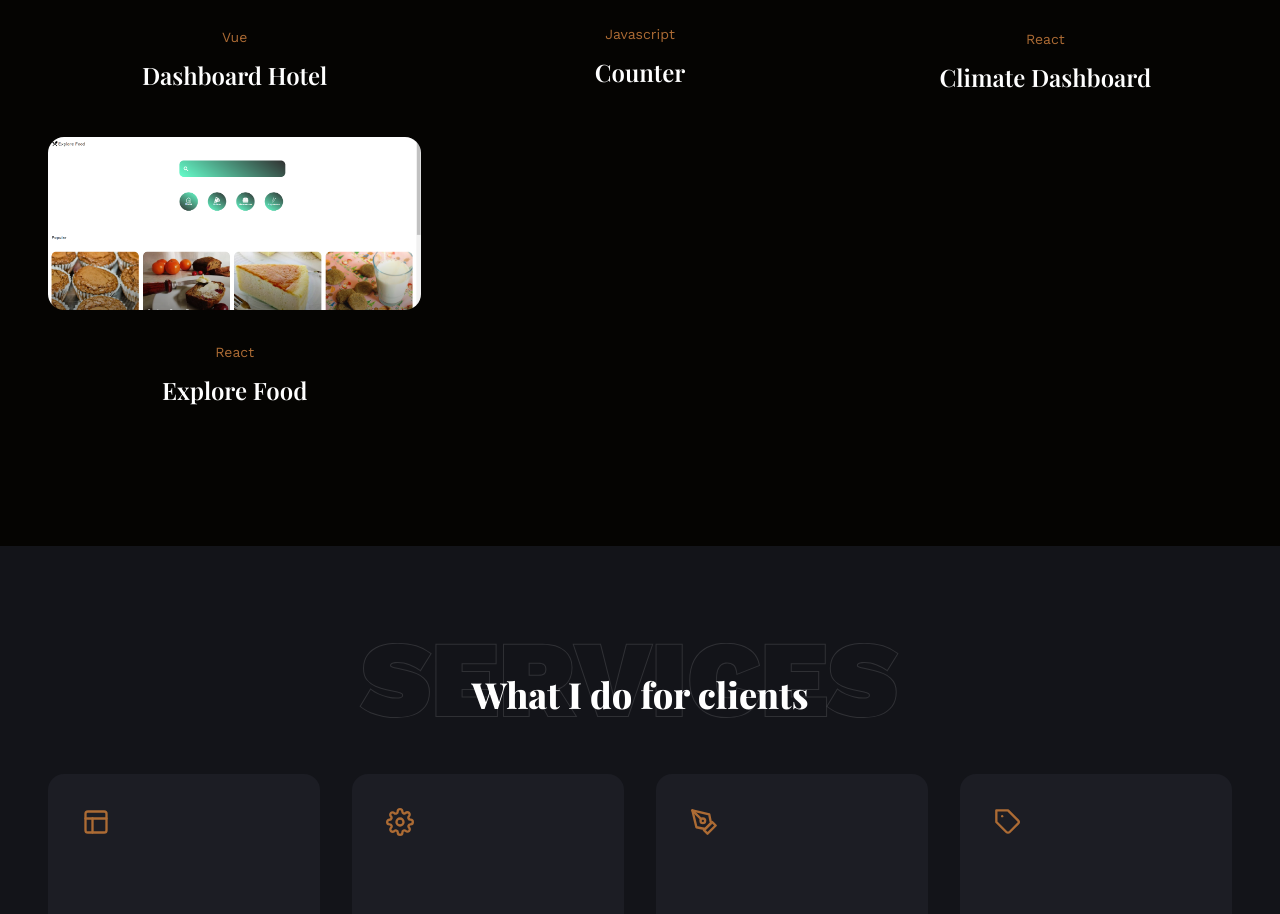
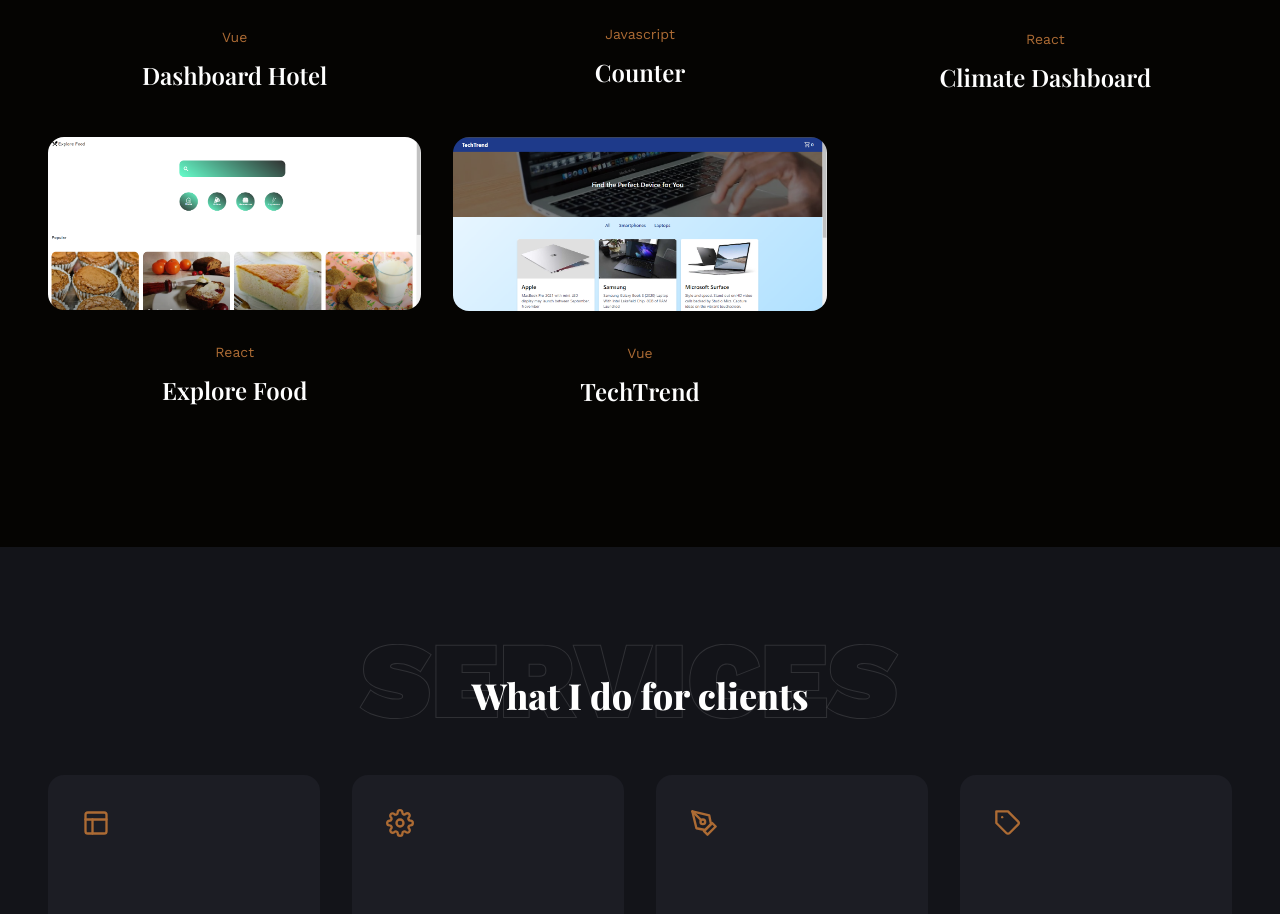
Before and after one commit to mattiacaprioli/portfolio-website-2024, a React (Create React App) app: page / in a window 1280 px wide. Shown: the part 2480-3394 px from the top of the page. Built offline with nearby package versions, Linux system fonts and the light colour scheme; a web font is replaced by a local one.

Commit message:
aggiunta del progetto  TechTrend

```diff
--- a/src/data.js
+++ b/src/data.js
@@ -21,6 +21,7 @@ import Project4 from './assets/img/projects/dashboard-hotel.png';
 import Project5 from './assets/img/projects/counter-javascript.png';
 import Project6 from './assets/img/projects/climate-dashboard.png';
 import Project7 from './assets/img/projects/explore-footer.png';
+import Project8 from './assets/img/projects/TechTrend.png';
 
 // skills images
 import SkillImg1 from './assets/img/skills/html5.png';
@@ -127,6 +128,13 @@ export const projectsData = [
     category: 'React',
     href: 'https://explorefood.netlify.app/',
   },
+  {
+    id: '8',
+    image: Project8,
+    name: 'TechTrend',
+    category: 'Vue',
+    href: 'https://techtrend.netlify.app/',
+  },
 ];
 
 // projects
```
Also changed, not shown: src/assets/img/projects/TechTrend.png (added).
